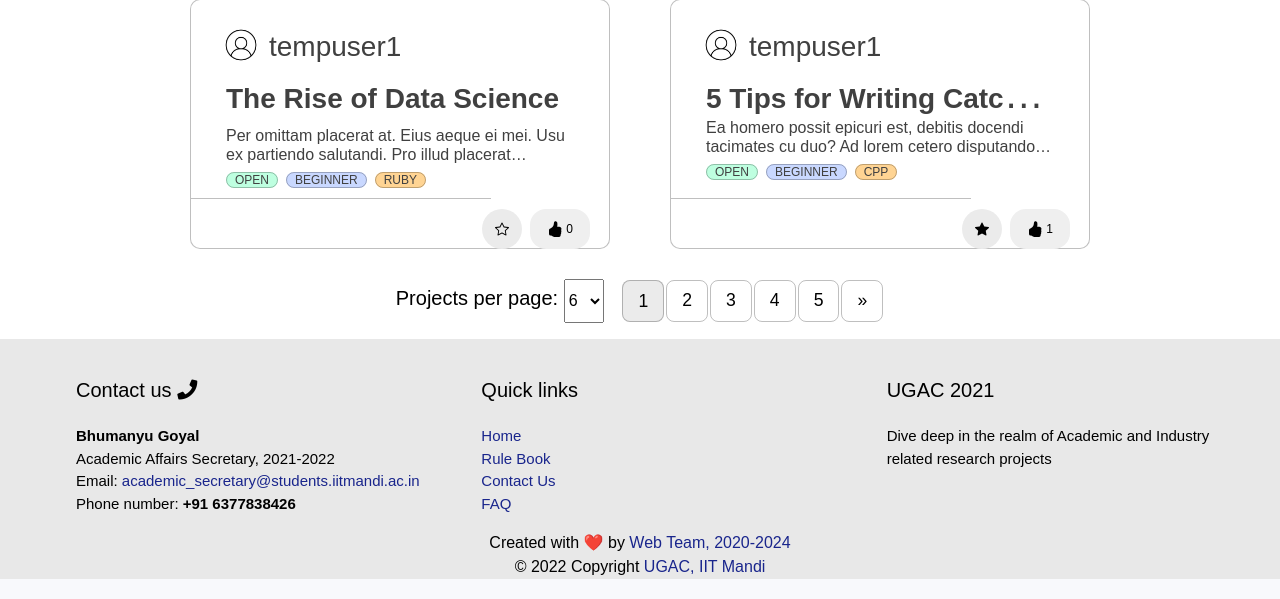
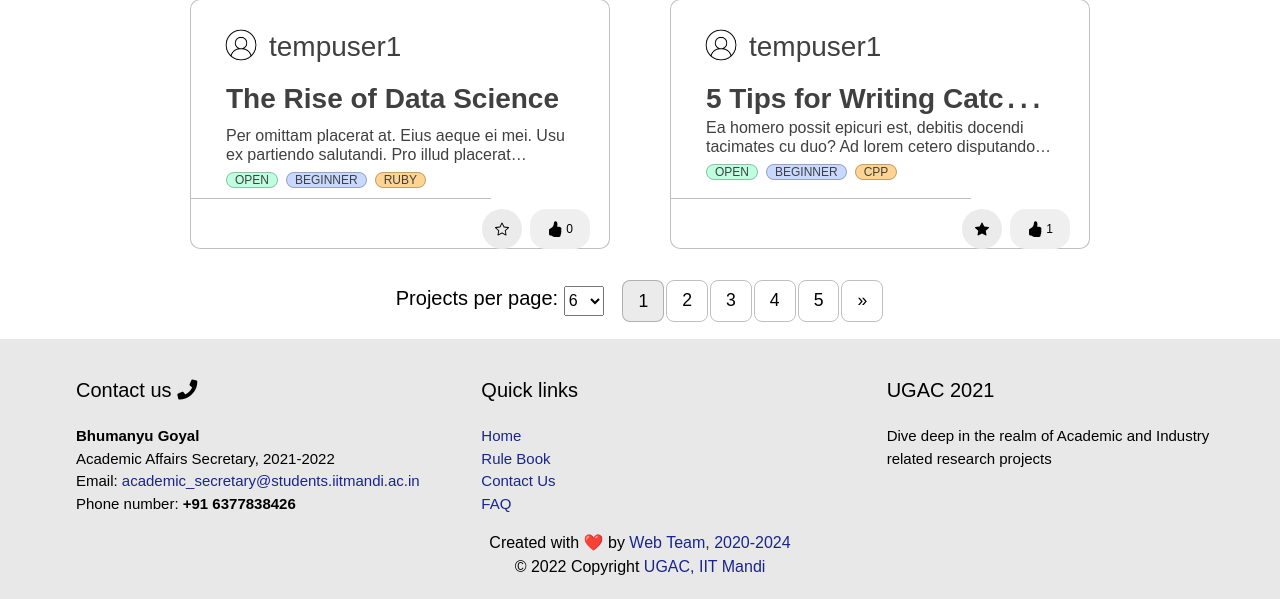
Before and after one commit to naveensaigit/project_portal, a Django app: page / in a window 1280 px wide. Shown: the part 1156-1755 px from the top of the page. Run offline with Django 4.2, Linux system fonts and the light colour scheme; a user stored in the database is signed in; data comes from the database, SQL or seed files in the repository; some libraries are stand-ins or nearby versions.

Commit message:
Resolved bug in pagination

```diff
--- a/functions.py
+++ b/functions.py
@@ -100,8 +100,12 @@ def get_user_projects_id(user):
 
     return [floated_id, liked_id, applied_id, requested_id, starred_id]
 
-def get_paginated_projects(request, projects,number_of_projects):
+def get_paginated_projects(request, projects):
     page = request.GET.get('page', 1)
+    number_of_projects = request.GET.get('limit')
+    if(number_of_projects==None):
+        number_of_projects=6
+
     paginator = Paginator(projects, number_of_projects)
     try:
         paginated_projects = paginator.page(page)
--- a/home/static/home/footer.css
+++ b/home/static/home/footer.css
@@ -13,6 +13,7 @@
 }
 #CopyrightAndTeam {
     background-color: #e8e8e8;
+    padding-bottom: 20px;
 }
 .footer_card_Title {
     font-size: 20px;
--- a/home/templates/home/main.html
+++ b/home/templates/home/main.html
@@ -64,7 +64,10 @@
         background-color: #EBEBEB;
         border-radius: 5px;
     }
-
+    #num_of_rows{
+        margin-top: 7px;
+        height:30px;
+    }
 </style>
 {% endblock customStylesheets %}
 {% block content %}
@@ -333,8 +336,6 @@
                                     <option value="?limit=12">12</option>
                                     <option value="?limit=18" selected>18</option>
                                 {% endif %}
-                                {% comment %} <option value="opel">Opel</option>
-                                <option value="audi">Audi</option> {% endcomment %}
                             </select>
                         {% else %}
                         <select id="num_of_rows" onchange="if (this.value) window.location.href=this.value;">
--- a/home/views.py
+++ b/home/views.py
@@ -19,11 +19,8 @@ def main(request):
 
     if request.method == "POST" and request.POST['search']!="":
         projects = get_searched_projects(request)
-    number_of_projects = request.GET.get('limit')
-    if(number_of_projects==None):
-        number_of_projects=6
 
-    projects = get_paginated_projects(request, projects,number_of_projects)
+    projects = get_paginated_projects(request, projects)
     projects_id = get_user_projects_id(request.user)
 
     common_tags = get_most_common_tags(10)
```
